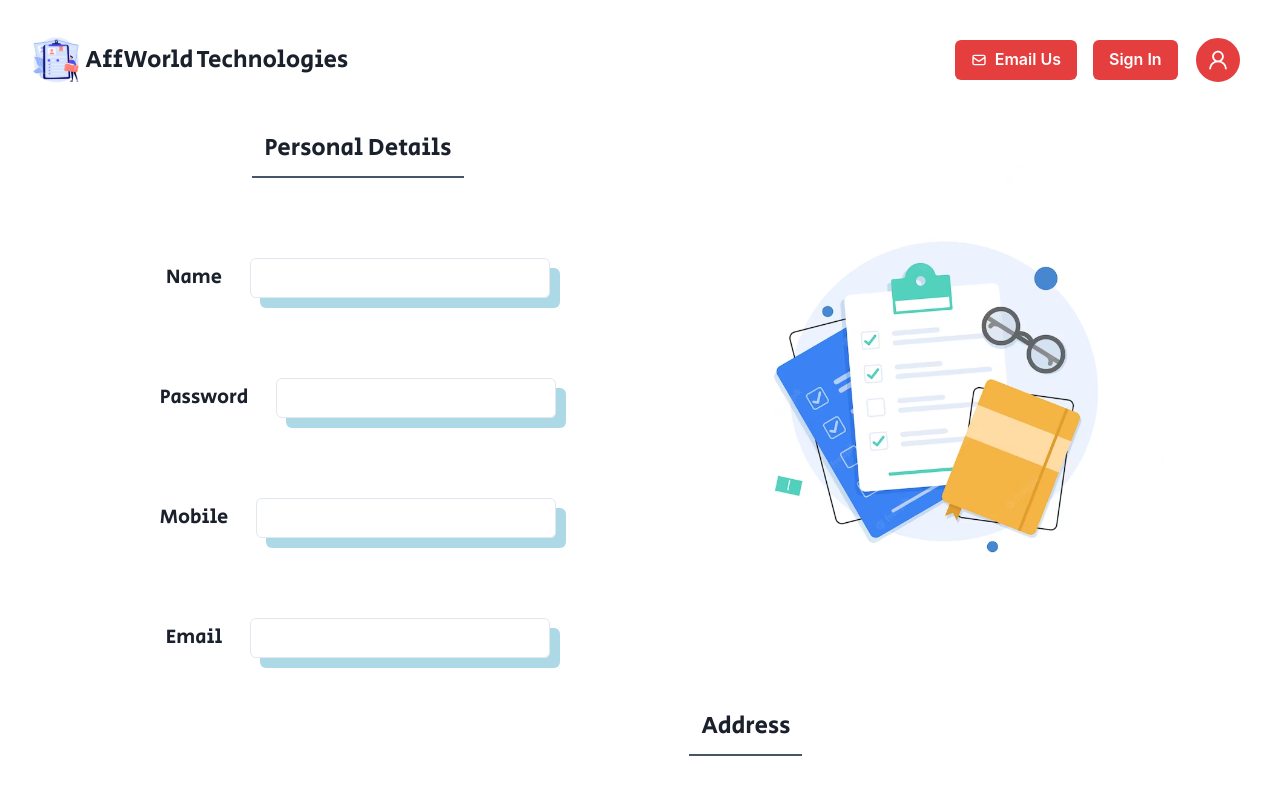
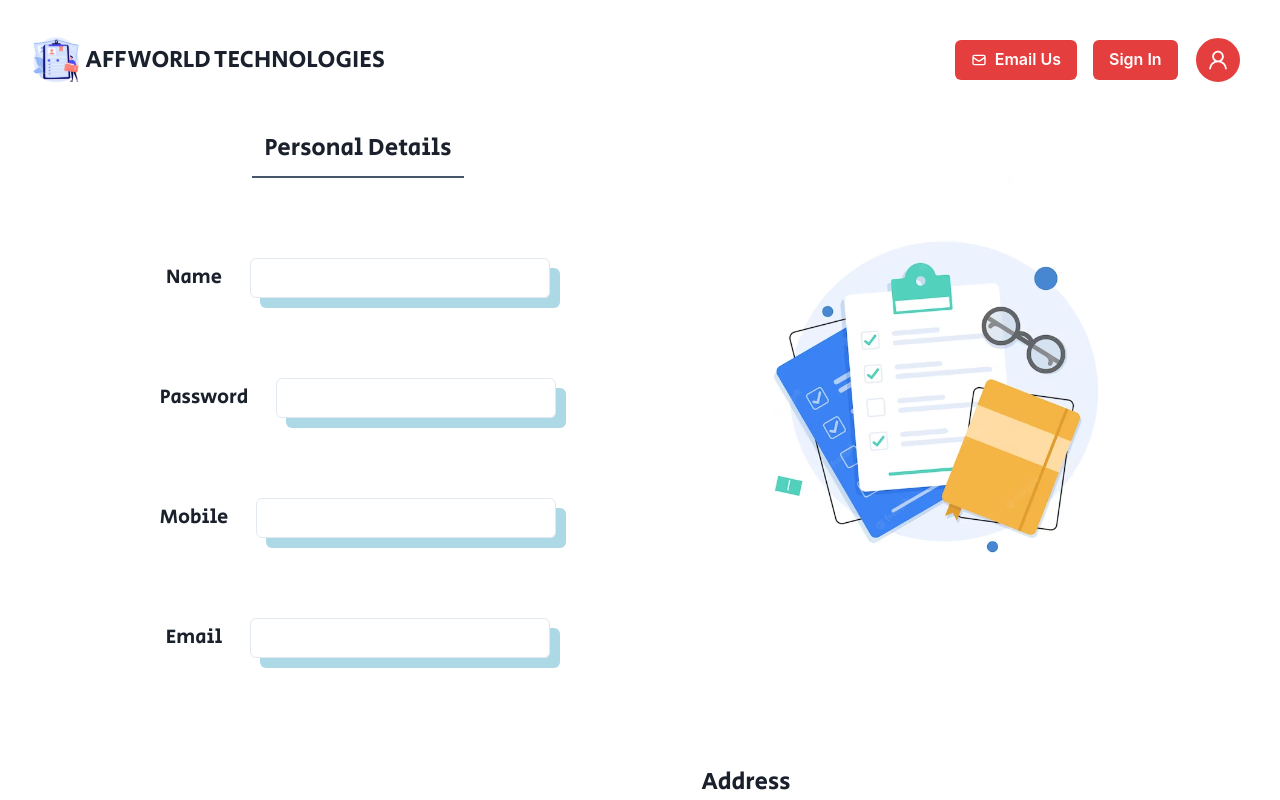
Before and after one commit to Abhinav-2004/Affworld-Technologies-Form-Chakra, a React (Create React App) app in the folder form/: page / in a window 1280 px wide. Shown: the top 800 px of the page. Built offline with nearby package versions, Linux system fonts and the light colour scheme.

Commit message:
FRONTEND DONE

```diff
--- a/form/src/components/MainForm/MainForm.js
+++ b/form/src/components/MainForm/MainForm.js
@@ -7,7 +7,7 @@
 import LowerSection from './lowerSection';
 const MainForm = () => {
   return (<>
-    <div className= "flex flex-col gap-10">
+    <div className= "flex flex-col gap-24">
         <div>
             <UpperSection/>
         </div>
--- a/form/src/components/Navbar.js
+++ b/form/src/components/Navbar.js
@@ -12,7 +12,7 @@
           <Logo className="w-[60px] h-[60px]" />
         </div>
         <div className="brand-name flex flex-row items-center justify-center text-2xl font-ubuntu">
-          AffWorld Technologies
+          AFFWORLD TECHNOLOGIES
         </div>
       </div>
       <div className="flex flex-row justify-between items-center gap-4">
```
